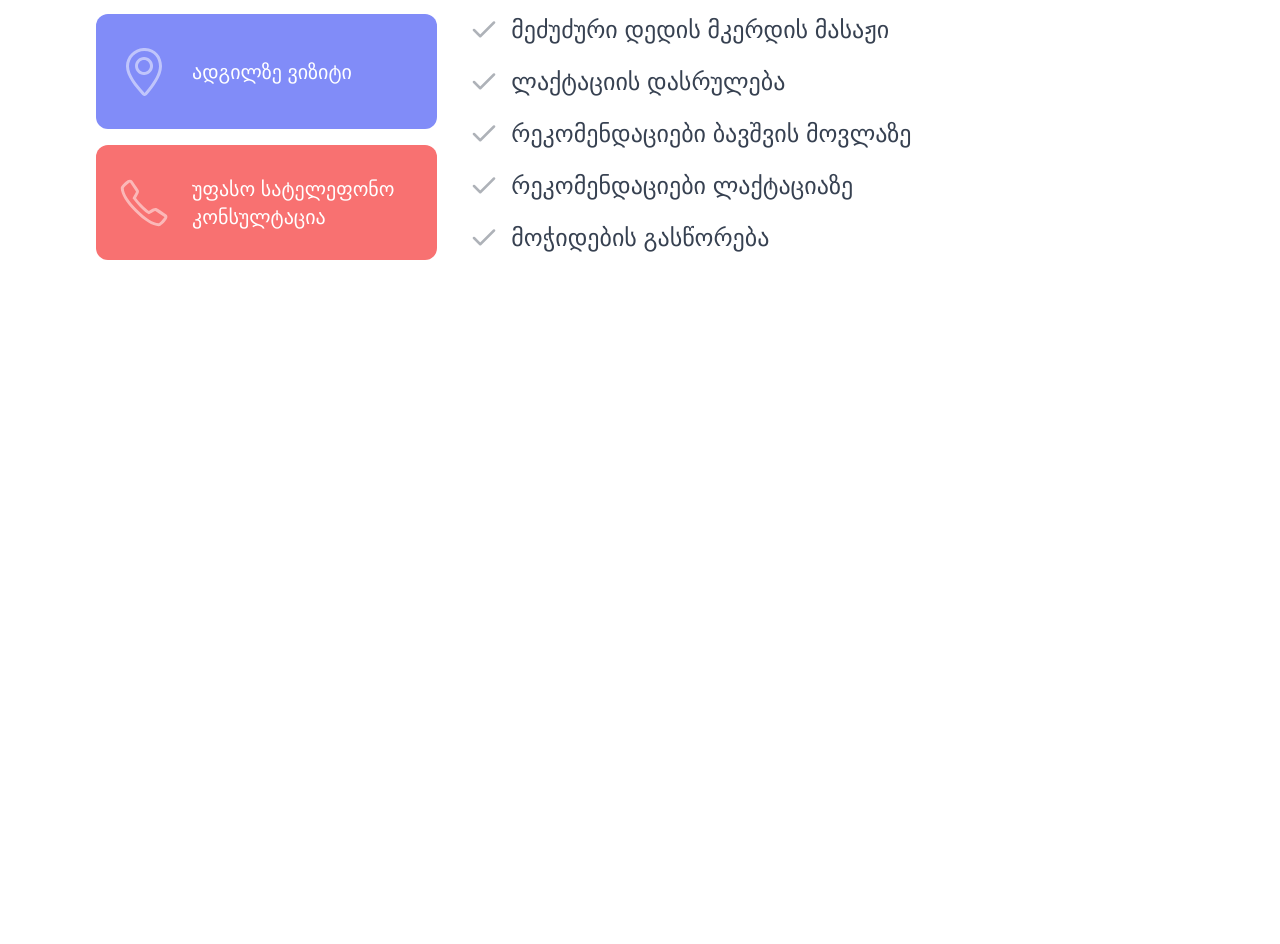
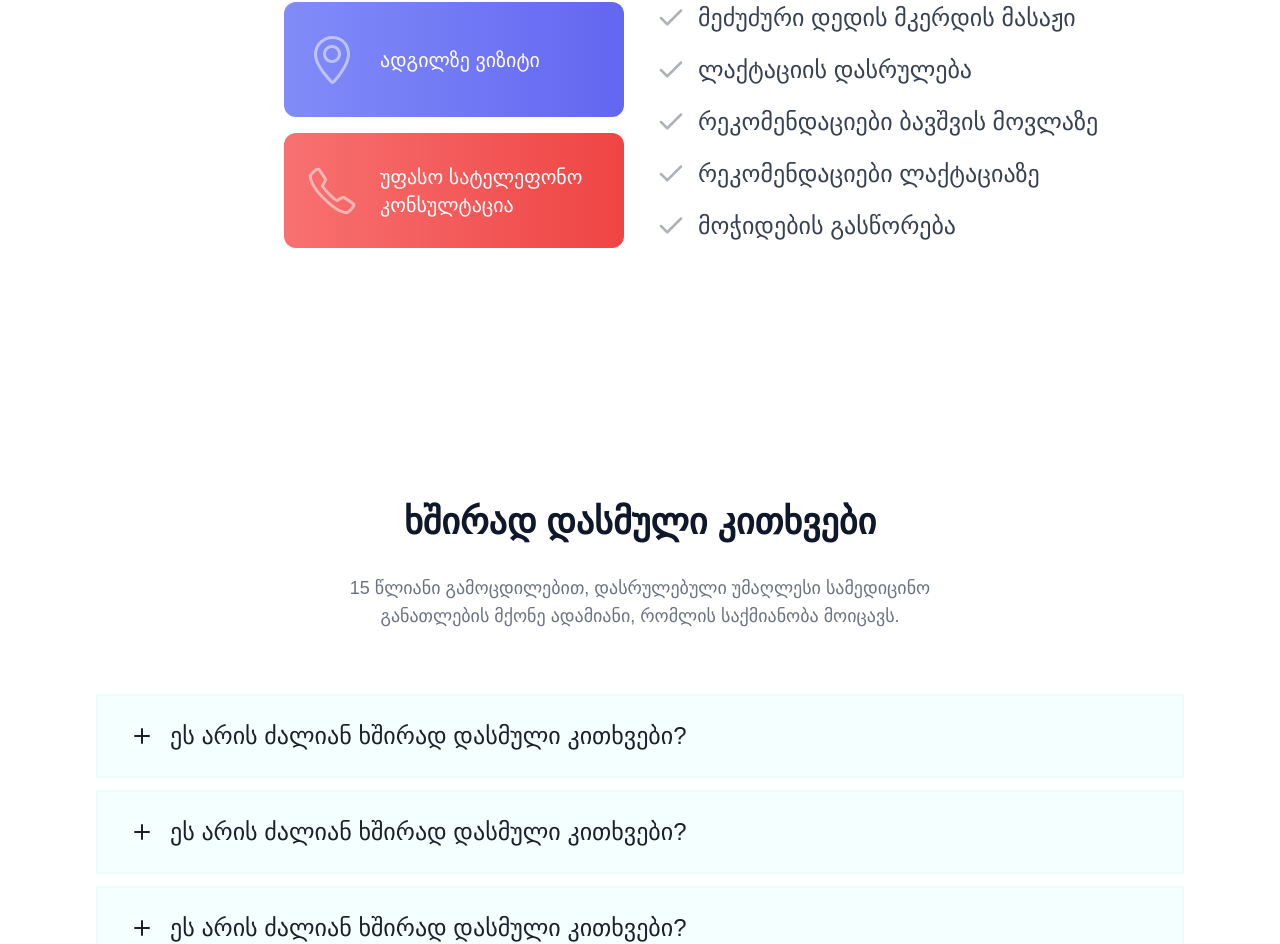
Before and after one commit to zikosichi/oliko.ge, a Next.js app: page / in a window 1280 px wide. Shown: the part 1853-2797 px from the top of the page. Before the commit the page ends 2383 px from the top, so only its background shows below. Built offline with nearby package versions, Linux system fonts and the light colour scheme; a web font is replaced by a local one.

Commit message:
created testimonials

```diff
--- a/components/about.js
+++ b/components/about.js
@@ -8,7 +8,7 @@ export function About() {
           <H2>ჩემ შესახებ</H2>
         </div>
         <div className="col-span-8">
-          <div className="bg-[#F4FFFF] py-20 px-24 relative">
+          <div className="bg-[#F4FFFF] border-[#EEFBFB] border-2 py-20 px-24 relative">
             <img src="/assets/dots.svg" alt="" className="absolute top-0 right-0 translate-x-1/2 -translate-y-1/2" />
             <img src="/assets/dots.svg" alt="" className="absolute bottom-0 left-0 rotate-180 -translate-x-1/2 translate-y-1/2" />
             <div className="py-4 pl-12 mb-8 border-l-4 border-indigo-500">
--- /dev/null
+++ b/components/faq.js
@@ -0,0 +1,64 @@
+import { useState } from "react";
+import { FiPlus } from "react-icons/fi";
+import { H2 } from "./typography";
+
+function Question({ children, question }) {
+  const [expanded, setExpanded] = useState(false);
+
+  return (
+    <div className="bg-[#F4FFFF] border-[#EEFBFB] border-2 mb-3 text-left w-full">
+      <div className="flex items-center gap-4 px-8 py-6 text-2xl cursor-pointer hover:text-indigo-700" onClick={() => setExpanded(!expanded)}>
+        <FiPlus />
+        {question}
+      </div>
+      {expanded && (
+        <div className="flex gap-4 px-8 py-6 pt-0 pl-8 text-xl text-gray-500">
+          <FiPlus className="opacity-0 shrink-0" />
+          {children}
+        </div>
+      )}
+    </div>
+  );
+}
+
+export function Faq() {
+  return (
+    <div className="container flex flex-col items-center text-center">
+      <H2 className="mb-8">ხშირად დასმული კითხვები</H2>
+      <p className="max-w-2xl mb-16 text-lg text-gray-500">
+        15 წლიანი გამოცდილებით, დასრულებული უმაღლესი სამედიცინო განათლების მქონე
+        ადამიანი, რომლის საქმიანობა მოიცავს.
+      </p>
+
+      <Question question="ეს არის ძალიან ხშირად დასმული კითხვები?">
+        ეს არის ძალიან ხშირად დასმული კითხვები? ეს არის ძალიან ხშირად დასმული
+        კითხვები? ეს არის ძალიან ხშირად დასმული კითხვები? ეს არის ძალიან ხშირად
+        დასმული კითხვები?
+      </Question>
+
+      <Question question="ეს არის ძალიან ხშირად დასმული კითხვები?">
+        ეს არის ძალიან ხშირად დასმული კითხვები? ეს არის ძალიან ხშირად დასმული
+        კითხვები? ეს არის ძალიან ხშირად დასმული კითხვები? ეს არის ძალიან ხშირად
+        დასმული კითხვები?
+      </Question>
+
+      <Question question="ეს არის ძალიან ხშირად დასმული კითხვები?">
+        ეს არის ძალიან ხშირად დასმული კითხვები? ეს არის ძალიან ხშირად დასმული
+        კითხვები? ეს არის ძალიან ხშირად დასმული კითხვები? ეს არის ძალიან ხშირად
+        დასმული კითხვები?
+      </Question>
+
+      <Question question="ეს არის ძალიან ხშირად დასმული კითხვები?">
+        ეს არის ძალიან ხშირად დასმული კითხვები? ეს არის ძალიან ხშირად დასმული
+        კითხვები? ეს არის ძალიან ხშირად დასმული კითხვები? ეს არის ძალიან ხშირად
+        დასმული კითხვები?
+      </Question>
+
+      <Question question="ეს არის ძალიან ხშირად დასმული კითხვები?">
+        ეს არის ძალიან ხშირად დასმული კითხვები? ეს არის ძალიან ხშირად დასმული
+        კითხვები? ეს არის ძალიან ხშირად დასმული კითხვები? ეს არის ძალიან ხშირად
+        დასმული კითხვები?
+      </Question>
+    </div>
+  );
+}
--- a/components/hero.js
+++ b/components/hero.js
@@ -4,7 +4,7 @@ import { H1 } from "../components/typography";
 export function Hero() {
   return (
     <div className="container py-20">
-      <div className="grid grid-cols-2 gap-12">
+      <div className="grid items-center grid-cols-2 gap-12">
         <div>
           <img
             className="rounded-3xl"
--- a/components/services.js
+++ b/components/services.js
@@ -14,24 +14,19 @@ function Check({children}) {
 export function Services() {
   return (
     <div className="container">
-      <div className="grid grid-cols-12 gap-8 mb-14">
-        <div className="col-span-4"></div>
-        <div className="col-span-8">
-          <H2>სერვისი</H2>
-        </div>
-      </div>
-      <div className="grid grid-cols-12 gap-8">
-        <div className="col-span-4">
-          <div className="flex items-center gap-6 px-6 h-[115px] text-xl text-white bg-indigo-400 rounded-xl mb-4">
+      <H2 className="text-center mb-14">სერვისი</H2>
+      <div className="grid grid-cols-2 gap-8">
+        <div className="flex flex-col items-end">
+          <div className="flex max-w-[340px] w-full items-center gap-6 px-6 h-[115px] text-xl text-white bg-gradient-to-r from-indigo-400 to-indigo-500 rounded-xl mb-4">
             <SlLocationPin className="text-5xl text-white opacity-50 shrink-0"/>
             ადგილზე ვიზიტი
           </div>
-          <div className="flex items-center gap-6 px-6 h-[115px] text-xl text-white bg-red-400 rounded-xl">
+          <div className="flex max-w-[340px] w-full items-center gap-6 px-6 h-[115px] text-xl text-white bg-gradient-to-r from-red-400 to-red-500 rounded-xl">
             <SlPhone className="text-5xl text-white opacity-50 shrink-0"/>
             უფასო სატელეფონო კონსულტაცია
           </div>
         </div>
-        <div className="col-span-8">
+        <div>
           <Check>მეძუძური დედის მკერდის მასაჟი</Check>
           <Check>ლაქტაციის დასრულება</Check>
           <Check>რეკომენდაციები ბავშვის მოვლაზე</Check>
--- /dev/null
+++ b/components/testimonials.js
@@ -0,0 +1,52 @@
+import { H2 } from "./typography";
+import { RiDoubleQuotesL, RiDoubleQuotesR } from "react-icons/ri";
+
+function Item({ children, image }) {
+  return (
+    <div className="flex flex-col items-center bg-[#F4FFFF] border-[#EEFBFB] border-2 p-7 pt-12 text-center text-lg text-gray-800 relative">
+      <img src={image} alt="" className="absolute top-0 w-20 -translate-x-1/2 -translate-y-1/2 border-4 border-white rounded-full left-1/2" />
+      <div className="flex flex-col gap-3">
+        <RiDoubleQuotesL className="text-3xl opacity-20"/>
+        <p className="px-3">
+          {children}
+        </p>
+        <RiDoubleQuotesR className="self-end text-3xl opacity-20"/>
+      </div>
+    </div>
+  );
+}
+
+export function Testimonials() {
+  return (
+    <div className="container">
+      <H2 className="mb-32 text-center">რეკომენდაციები</H2>
+
+      <div className="grid grid-cols-3 gap-x-9 gap-y-20">
+        <Item image="https://cdn.pixabay.com/photo/2021/06/11/12/26/woman-6328478_960_720.jpg">
+          საოცარი სერვისი, გადასარევი ადამიანი, აღმაფრთო ვანებელი სიხარული
+          სიყვარული სითბო და ბარაქა
+        </Item>
+        <Item image="https://cdn.pixabay.com/photo/2021/06/11/12/26/woman-6328478_960_720.jpg">
+          საოცარი სერვისი, გადასარევი ადამიანი, აღმაფრთო ვანებელი სიხარული
+          სიყვარული სითბო და ბარაქა
+        </Item>
+        <Item image="https://cdn.pixabay.com/photo/2021/06/11/12/26/woman-6328478_960_720.jpg">
+          საოცარი სერვისი, გადასარევი ადამიანი, აღმაფრთო ვანებელი სიხარული
+          სიყვარული სითბო და ბარაქა
+        </Item>
+        <Item image="https://cdn.pixabay.com/photo/2021/06/11/12/26/woman-6328478_960_720.jpg">
+          საოცარი სერვისი, გადასარევი ადამიანი, აღმაფრთო ვანებელი სიხარული
+          სიყვარული სითბო და ბარაქა
+        </Item>
+        <Item image="https://cdn.pixabay.com/photo/2021/06/11/12/26/woman-6328478_960_720.jpg">
+          საოცარი სერვისი, გადასარევი ადამიანი, აღმაფრთო ვანებელი სიხარული
+          სიყვარული სითბო და ბარაქა
+        </Item>
+        <Item image="https://cdn.pixabay.com/photo/2021/06/11/12/26/woman-6328478_960_720.jpg">
+          საოცარი სერვისი, გადასარევი ადამიანი, აღმაფრთო ვანებელი სიხარული
+          სიყვარული სითბო და ბარაქა
+        </Item>
+      </div>
+    </div>
+  );
+}
--- a/pages/index.js
+++ b/pages/index.js
@@ -1,8 +1,10 @@
 import Head from "next/head";
 import { FiPhoneCall } from "react-icons/fi";
 import { About } from "../components/about";
+import { Faq } from "../components/faq";
 import { Hero } from "../components/hero";
 import { Services } from "../components/services";
+import { Testimonials } from "../components/testimonials";
 
 export default function Home() {
   return (
@@ -40,8 +42,14 @@ export default function Home() {
         <div className="mb-60">
           <About />
         </div>
-        <div className="my-64">
+        <div className="mb-60">
           <Services />
+        </div>
+        <div className="mb-60">
+          <Faq />
+        </div>
+        <div className="mb-60">
+          <Testimonials />
         </div>
       </main>
 
```
